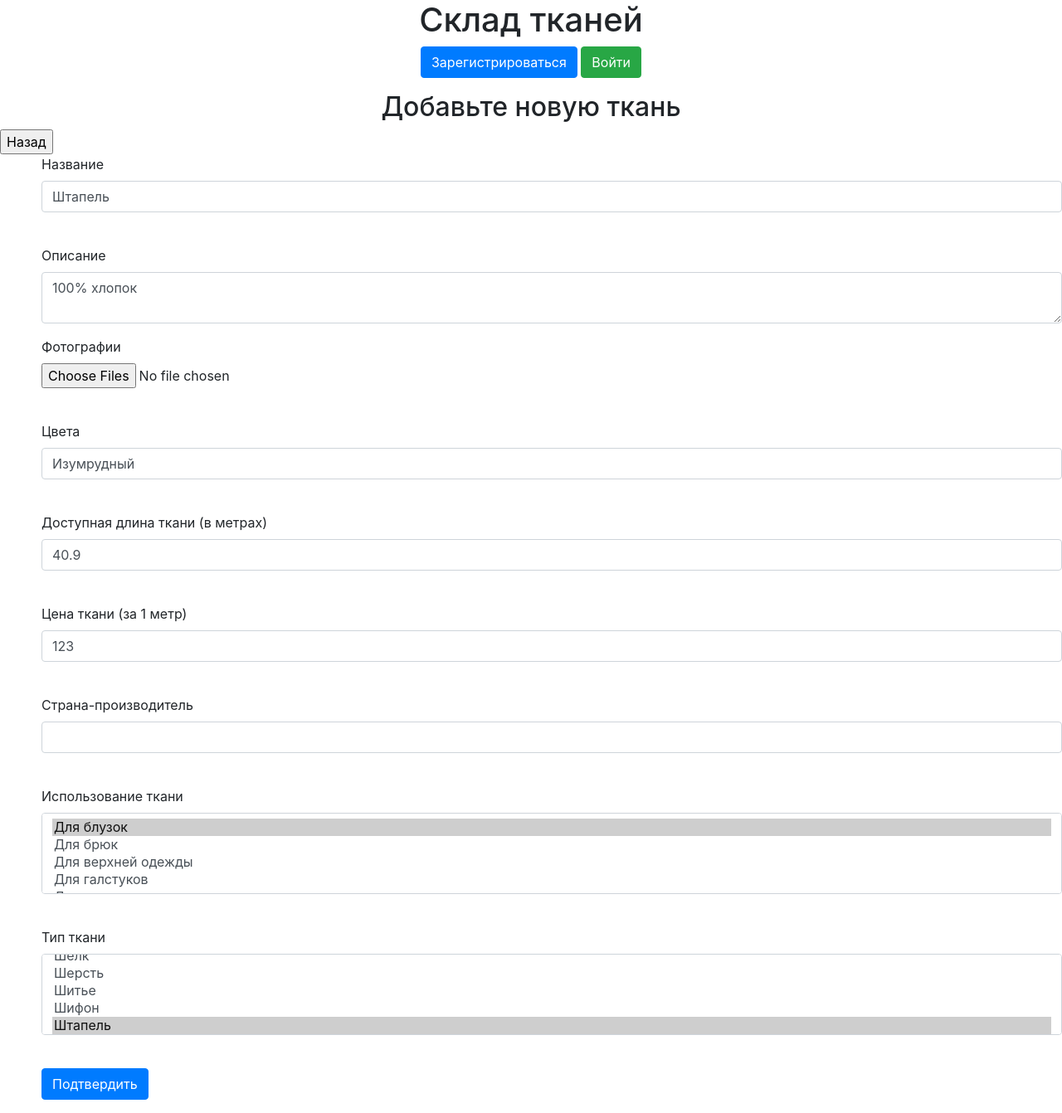
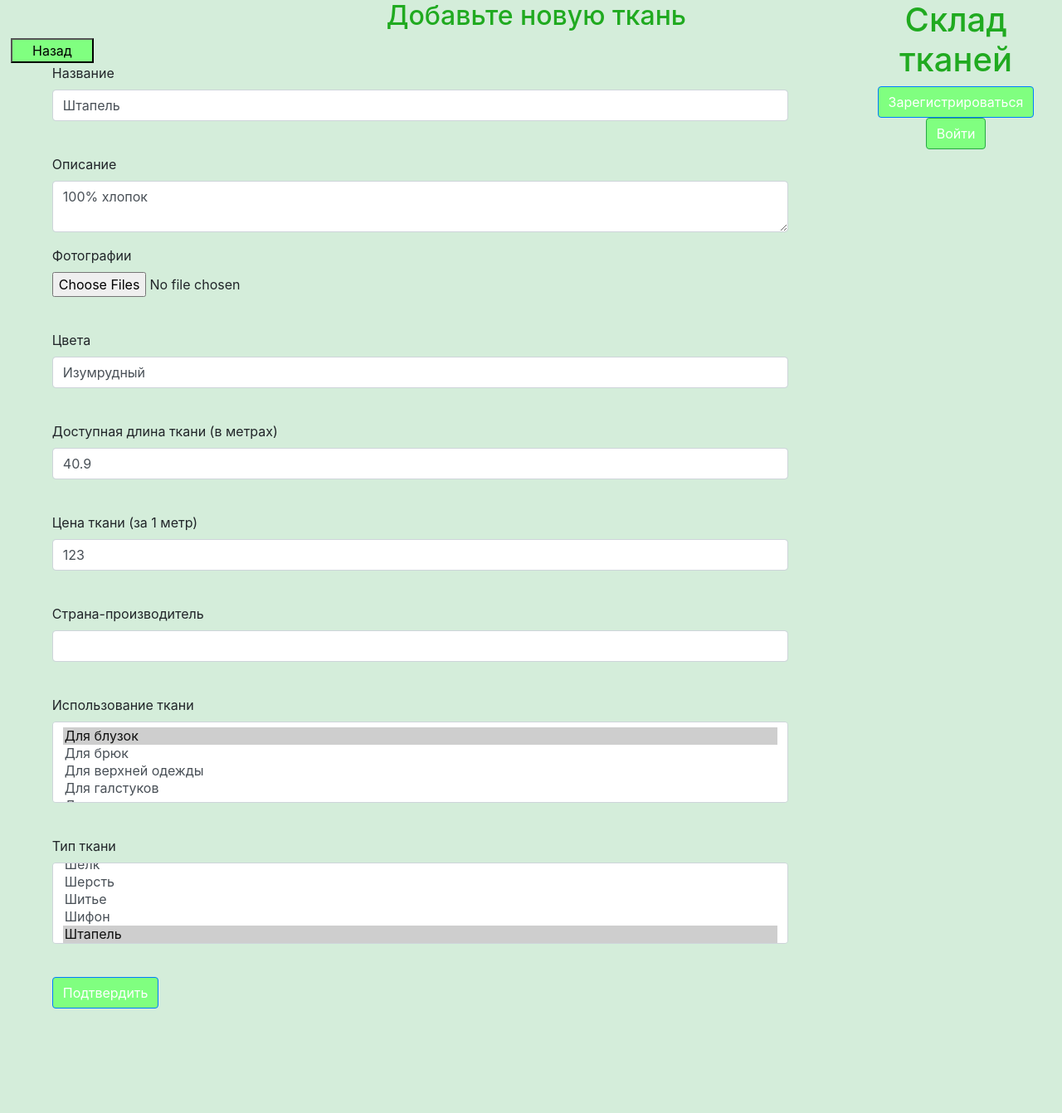
Before and after one commit to GlebVoronin/YandexWebServerProjectwithAPI, a Flask app: page /1 in a window 1280 px wide. Shown: the whole page at 83% size. After the commit the page ends 1216 px from the top, so only its background shows below. Run offline with Flask 2, Linux system fonts and the light colour scheme; data comes from the database, SQL or seed files in the repository; parts of the project's set-up code (start-up, migrations or seed data) failed here and were passed over; some libraries are stand-ins or nearby versions.

Commit message:
Some bug fixes

```diff
--- a/static/css/style_v36.css
+++ b/static/css/style_v39.css
@@ -4,10 +4,10 @@
 }
 
 #login {
-  background-color: #a0ffa0;
+  background-color: #80ff80;
 }
 #register {
-  background-color: #a0ffa0;
+  background-color: #80ff80;
 }
 #auth_block {
   width: 20%;
@@ -32,7 +32,7 @@
 #back {
   width: 100px;
   height: 30px;
-  background-color: #00ff00;
+  background-color: #80ff80;
 }
 #img_view{
   position: absolute;
@@ -52,13 +52,13 @@
     text-decoration: underline;
 }
 a:active {
-    color: #a0ffa0;
+    color: #80ff80;
 }
 #buttons {
   width: 10%;
   height: 3%;
-  color: #a0ffa0;
-  background-color: #a0ffa0;
+  color: #80ff80;
+  background-color: #80ff80;
 }
 #main_page_img {
   border: 2px solid #e0fddf;
@@ -68,7 +68,7 @@
   display: inline-block;
 }
 .btn-primary{
-  background-color: #a0ffa0;
+  background-color: #80ff80;
 }
 #Cloth {
   display: inline-block;
--- a/templates/base_without_auth_block.html
+++ b/templates/base_without_auth_block.html
@@ -8,7 +8,7 @@
           crossorigin="anonymous">
     <link rel="stylesheet"
           type="text/css"
-          href="../static/css/style_v38.css"/>
+          href="../static/css/style_v39.css"/>
     <title>{{ title }}</title>
 </head>
 <body>
```
Also changed, not shown: 1 other file.
